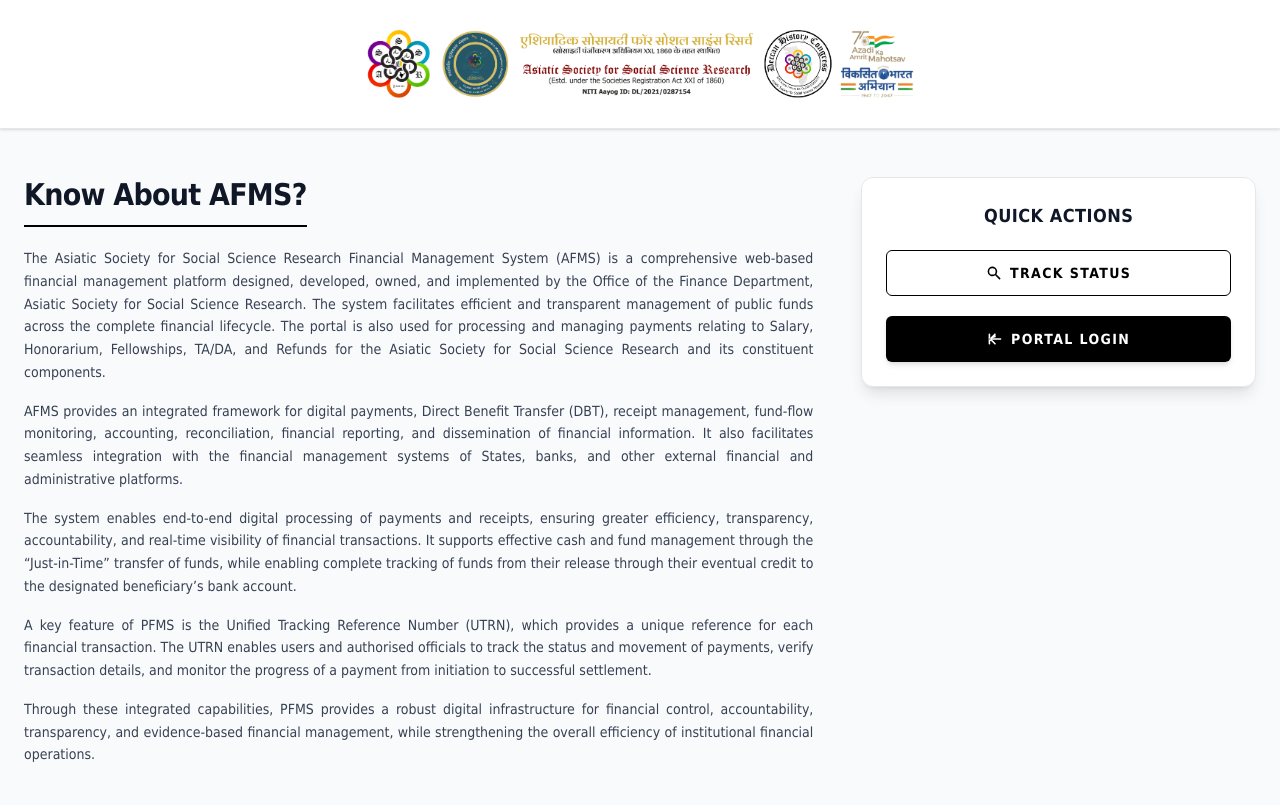
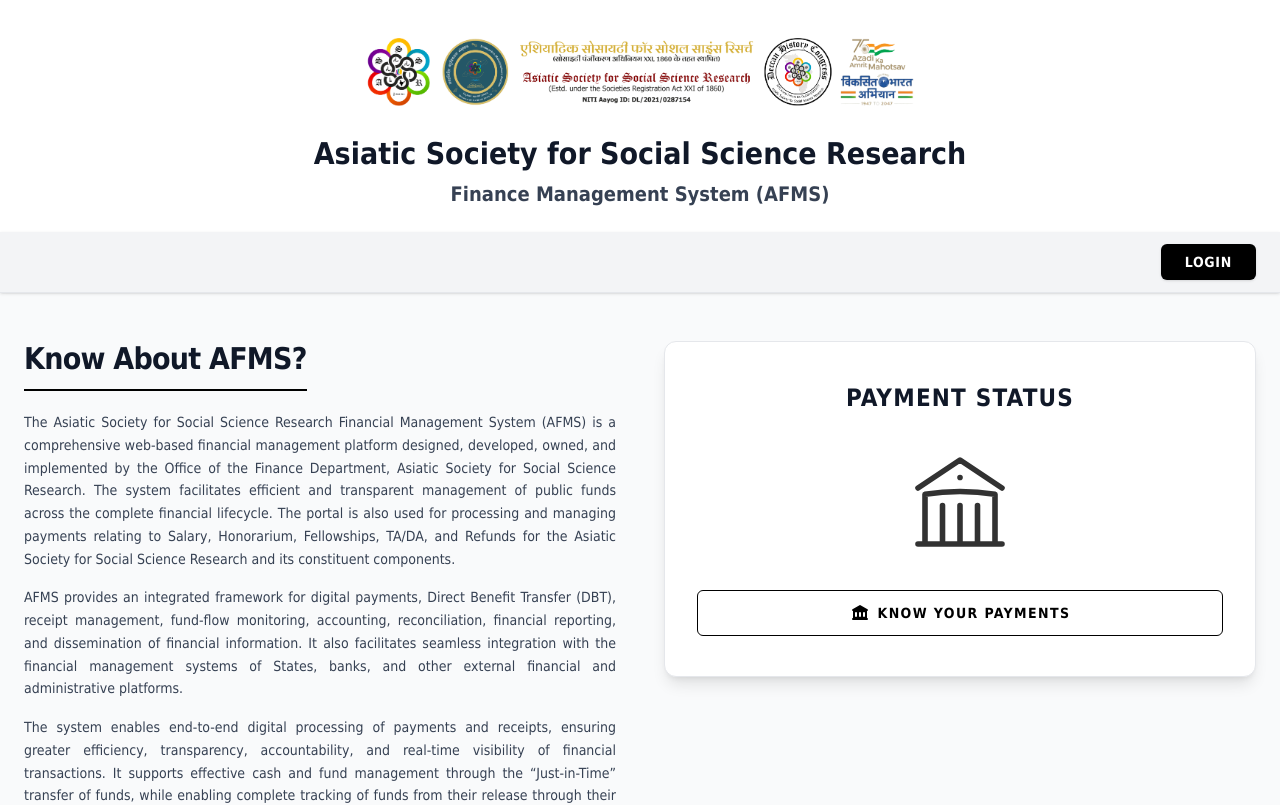
Before and after one commit to imranbhatLeaf/fmsDashboard, a React (Vite) app in the folder frontend/: page / in a window 1280 px wide. Shown: the top 805 px of the page. Built offline with nearby package versions, Linux system fonts and the light colour scheme; no server answers.

Commit message:
added new ui changes in the homepage and in the tracking

```diff
--- a/frontend/src/pages/Home.jsx
+++ b/frontend/src/pages/Home.jsx
@@ -41,17 +41,37 @@
       className="min-h-screen bg-gray-50 text-gray-900 flex flex-col justify-between selection:bg-black selection:text-white"
       style={{ fontFamily: 'Tahoma, Geneva, sans-serif' }}
     >
-      {/* Header Banner */}
-      <div className="bg-white shadow-sm border-b border-gray-200">
-        <div className="max-w-7xl mx-auto px-6 py-4 flex justify-center">
+      {/* Logo Banner */}
+      <div className="bg-white">
+        <div className="max-w-7xl mx-auto px-6 py-6 flex flex-col items-center text-center gap-4">
           <img src={headerImg} alt="AFMS Header" className="w-full max-h-24 object-contain" />
+          <div className="flex flex-col items-center">
+            <h1 className="text-2xl md:text-3xl font-bold text-gray-900" style={{ fontFamily: 'Tahoma, Geneva, sans-serif' }}>
+              Asiatic Society for Social Science Research
+            </h1>
+            <h2 className="text-lg md:text-xl font-semibold text-gray-700 mt-2" style={{ fontFamily: 'Tahoma, Geneva, sans-serif' }}>
+              Finance Management System (AFMS)
+            </h2>
+          </div>
+        </div>
+      </div>
+
+      {/* Nav Bar */}
+      <div className="sticky top-0 z-50 bg-gray-100 shadow-sm border-b border-gray-200">
+        <div className="max-w-7xl mx-auto px-6 py-3 flex justify-end">
+          <button
+            onClick={handleLoginNavigation}
+            className="px-6 py-2 bg-black text-white text-sm font-semibold rounded-md hover:bg-gray-800 transition-colors uppercase tracking-wider shadow-sm"
+          >
+            Login
+          </button>
         </div>
       </div>
 
       {/* Hero Section */}
-      <section className="max-w-7xl mx-auto w-full px-6 py-12 flex flex-col lg:flex-row gap-12 items-start">
+      <section className="max-w-7xl mx-auto w-full px-6 py-12 flex flex-col lg:flex-row gap-12 items-stretch">
         {/* Left Side: About */}
-        <div className="lg:w-2/3 flex flex-col gap-5">
+        <div className="lg:w-1/2 flex flex-col gap-5">
           <h1 className="text-2xl lg:text-3xl font-semibold tracking-tight text-gray-900 border-b-2 border-black pb-3 inline-block w-fit">
             Know About AFMS?
           </h1>
@@ -66,40 +86,34 @@
               The system enables end-to-end digital processing of payments and receipts, ensuring greater efficiency, transparency, accountability, and real-time visibility of financial transactions. It supports effective cash and fund management through the “Just-in-Time” transfer of funds, while enabling complete tracking of funds from their release through their eventual credit to the designated beneficiary’s bank account.
             </p>
             <p>
-              A key feature of PFMS is the Unified Tracking Reference Number (UTRN), which provides a unique reference for each financial transaction. The UTRN enables users and authorised officials to track the status and movement of payments, verify transaction details, and monitor the progress of a payment from initiation to successful settlement.
+              A key feature of AFMS is the Unified Tracking Reference Number (UTRN), which provides a unique reference for each financial transaction. The UTRN enables users and authorised officials to track the status and movement of payments, verify transaction details, and monitor the progress of a payment from initiation to successful settlement.
             </p>
             <p>
-              Through these integrated capabilities, PFMS provides a robust digital infrastructure for financial control, accountability, transparency, and evidence-based financial management, while strengthening the overall efficiency of institutional financial operations.
+              Through these integrated capabilities, AFMS provides a robust digital infrastructure for financial control, accountability, transparency, and evidence-based financial management, while strengthening the overall efficiency of institutional financial operations.
             </p>
           </div>
         </div>
 
         {/* Right Side: Action Buttons */}
-        <div className="lg:w-1/3 flex flex-col gap-6 w-full lg:sticky lg:top-12 mt-8 lg:mt-0">
-          <div className="bg-white p-6 rounded-xl shadow-lg border border-gray-200 flex flex-col gap-5">
-            <h3 className="text-lg font-semibold text-gray-900 text-center uppercase tracking-wide">Quick Actions</h3>
+        <div className="lg:w-1/2 flex flex-col justify-center w-full mt-8 lg:mt-0 h-full">
+          <div className="bg-white p-8 py-10 rounded-xl shadow-lg border border-gray-200 flex flex-col justify-center items-center gap-8">
+            <h3 className="text-2xl font-bold text-gray-900 text-center uppercase tracking-wider">PAYMENT STATUS</h3>
+
+            <div className="text-black opacity-80">
+              <svg xmlns="http://www.w3.org/2000/svg" fill="none" viewBox="0 0 24 24" strokeWidth={1.2} stroke="currentColor" className="w-28 h-28">
+                <path strokeLinecap="round" strokeLinejoin="round" d="M12 21v-8.25M15.75 21v-8.25M8.25 21v-8.25M3 9l9-6 9 6m-1.5 12V10.332A48.36 48.36 0 0012 9.75c-2.551 0-5.056.2-7.5.582V21M3 21h18M12 6.75h.008v.008H12V6.75z" />
+              </svg>
+            </div>
 
             <button
               onClick={handleTrackNavigation}
               className="group relative w-full flex justify-center py-3 px-4 border border-black text-sm font-semibold rounded-md text-black bg-white hover:bg-black hover:text-white focus:outline-none focus:ring-2 focus:ring-offset-2 focus:ring-gray-900 transition-all duration-300 uppercase tracking-widest"
             >
               <span className="relative z-10 flex items-center gap-2">
-                <svg xmlns="http://www.w3.org/2000/svg" className="h-4 w-4" viewBox="0 0 20 20" fill="currentColor">
-                  <path fillRule="evenodd" d="M8 4a4 4 0 100 8 4 4 0 000-8zM2 8a6 6 0 1110.89 3.476l4.817 4.817a1 1 0 01-1.414 1.414l-4.816-4.816A6 6 0 012 8z" clipRule="evenodd" />
+                <svg xmlns="http://www.w3.org/2000/svg" className="h-5 w-5" viewBox="0 0 20 20" fill="currentColor">
+                  <path fillRule="evenodd" d="M10.496 2.132a1 1 0 00-.992 0l-7 4A1 1 0 003 8v7a1 1 0 100 2h14a1 1 0 100-2V8a1 1 0 00.5-1.868l-7-4zM6 9a1 1 0 00-1 1v3a1 1 0 102 0v-3a1 1 0 00-1-1zm3 1a1 1 0 012 0v3a1 1 0 11-2 0v-3zm5-1a1 1 0 00-1 1v3a1 1 0 102 0v-3a1 1 0 00-1-1z" clipRule="evenodd" />
                 </svg>
-                Track Status
-              </span>
-            </button>
-
-            <button
-              onClick={handleLoginNavigation}
-              className="group relative w-full flex justify-center py-3 px-4 border border-transparent text-sm font-semibold rounded-md text-white bg-black hover:bg-gray-800 focus:outline-none focus:ring-2 focus:ring-offset-2 focus:ring-gray-900 transition-all duration-300 uppercase tracking-widest shadow-md hover:shadow-lg"
-            >
-              <span className="relative z-10 flex items-center gap-2">
-                <svg xmlns="http://www.w3.org/2000/svg" className="h-4 w-4" viewBox="0 0 20 20" fill="currentColor">
-                  <path fillRule="evenodd" d="M3 3a1 1 0 011 1v12a1 1 0 11-2 0V4a1 1 0 011-1zm7.707 3.293a1 1 0 010 1.414L6.414 9H17a1 1 0 110 2H6.414l4.293 4.293a1 1 0 01-1.414 1.414l-6-6a1 1 0 010-1.414l6-6a1 1 0 011.414 0z" clipRule="evenodd" />
-                </svg>
-                Portal Login
+                KNOW YOUR PAYMENTS
               </span>
             </button>
           </div>
--- a/frontend/src/pages/Track.jsx
+++ b/frontend/src/pages/Track.jsx
@@ -43,10 +43,10 @@
           <img src={logo} alt="Logo" className="h-14 object-contain" />
         </div>
         <h1 className="text-center text-lg font-bold uppercase tracking-widest text-black mb-1">
-          Track Your Application
+          Know your Payment
         </h1>
         <p className="text-center text-xs text-gray-500 mb-6">
-          Enter your UTRN to view your form status
+          Enter UTRN to show the status of transaction.
         </p>
         <form onSubmit={handleTrack} className="flex flex-col gap-4">
           <input
```
